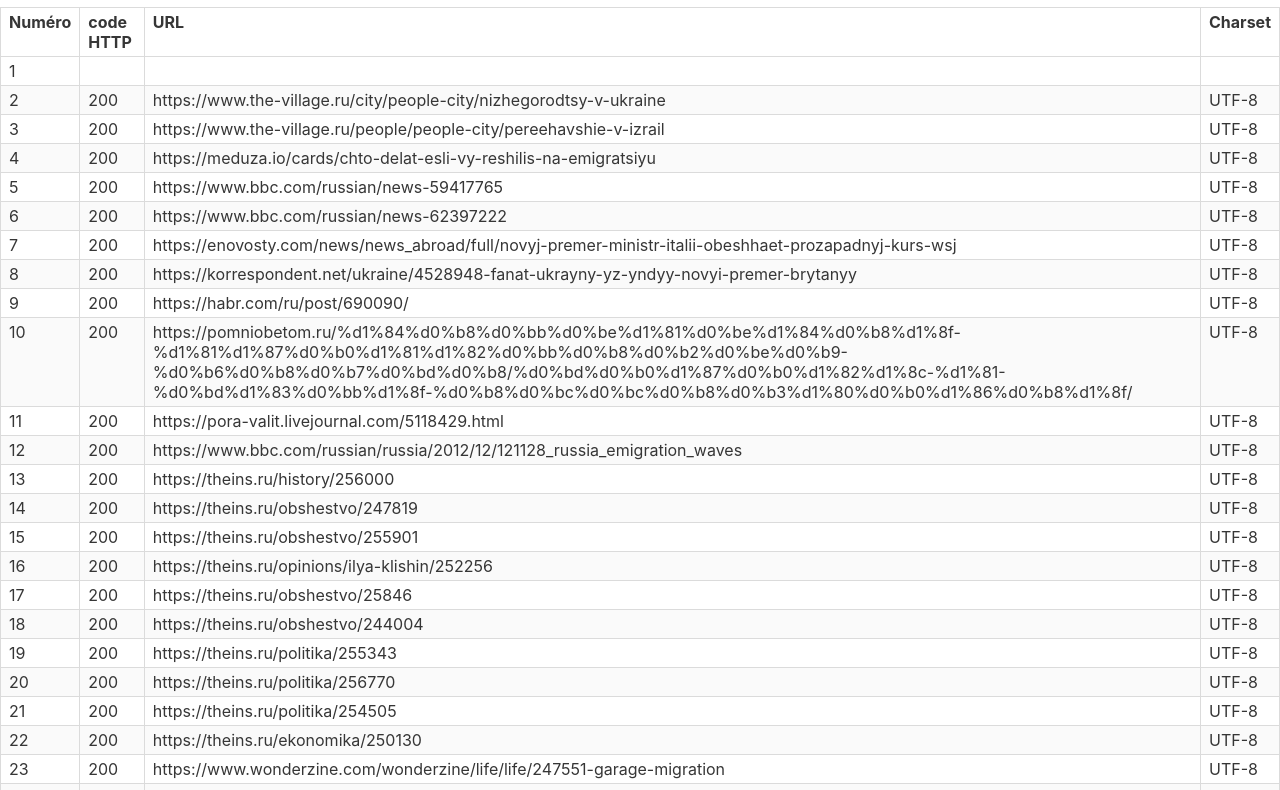
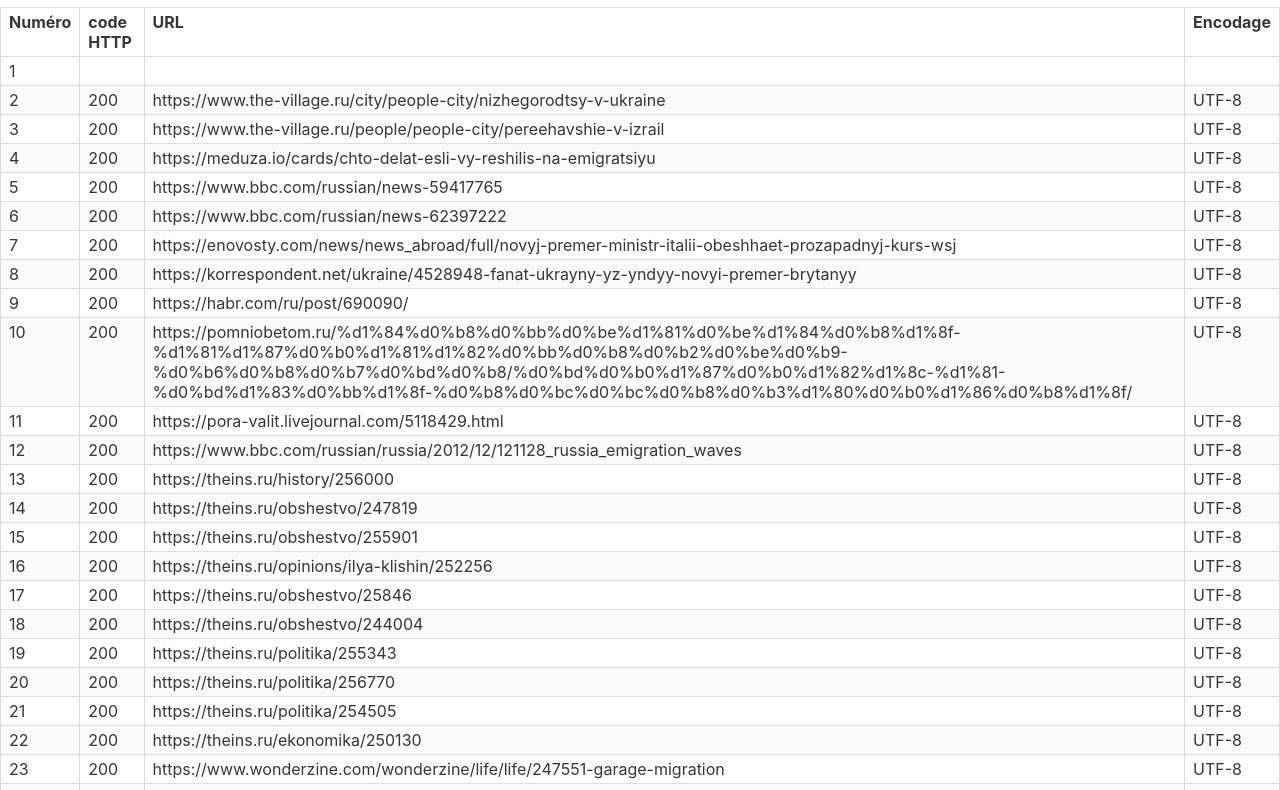
Before and after one commit to MichaBiriuchinskii/PPE1, a plain HTML site: page URLS_site.html in a window 1280 px wide. Shown: the part 53-843 px from the top of the page. Drawn offline with nearby package versions, Linux system fonts and the light colour scheme.

Commit message:
modifications de cours

```diff
--- a/URLS_site.html
+++ b/URLS_site.html
@@ -8,7 +8,7 @@
 	<body>
 		<h1 class="title">Tableau des URLs</h1>
 		<table class="table is-bordered is-striped is-narrow is-hoverable is-fullwidth">
-			<thead><tr><th>Numéro</th><th>code HTTP</th><th>URL</th><th>Charset</th></tr></thead>
+			<thead><tr><th>Numéro</th><th>code HTTP</th><th>URL</th><th>Encodage</th></tr></thead>
 <tr><td>1</td><td></td><td></td><td></td></tr>
 <tr><td>2</td><td>200</td><td>https://www.the-village.ru/city/people-city/nizhegorodtsy-v-ukraine</td><td>UTF-8</td></tr>
 <tr><td>3</td><td>200</td><td>https://www.the-village.ru/people/people-city/pereehavshie-v-izrail</td><td>UTF-8</td></tr>
```
Also changed, not shown: 3 other files.
